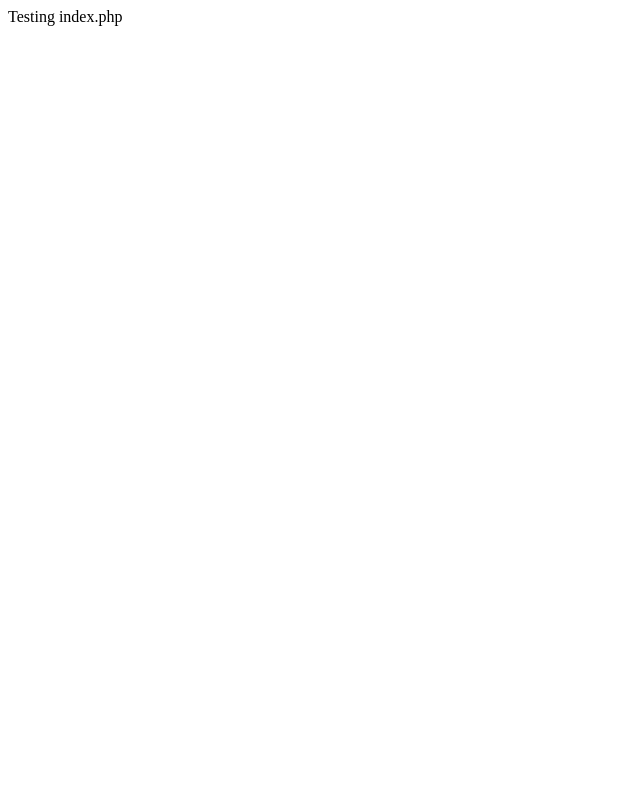
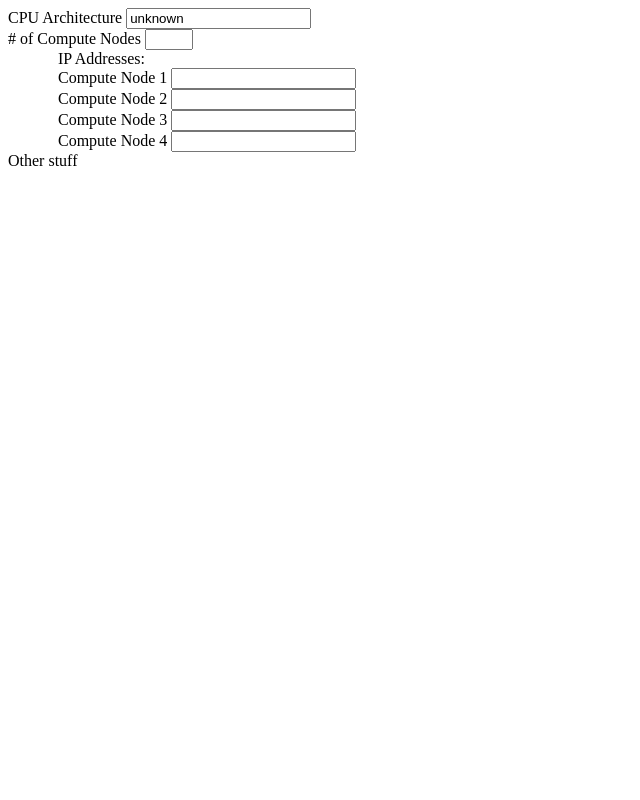
Before and after one commit to samschmalz/OpenHPC-Setup, a PHP site: page / in a window 1280 px wide. Before the commit the part shown is almost empty. Shown: the whole page, without its empty margins (0-640 px from the left). Run offline with PHP 8.4, Linux system fonts and the light colour scheme.

Commit message:
Basic layout created
While I still need to figure out what information I can get automatically, I'm adding fields for IP address for each compute node.  This also lets me play with formatting such as indenting blocks of the form.  I'm not using CSS for this yet, but if  I have enough blocks then I might implement some basic changes although I'd like to avoid using Bootstrap.

```diff
--- a/index.php
+++ b/index.php
@@ -1,12 +1,33 @@
 <?php
 	session_start();
+	if (!isset($_SESSION["arch"]))
+	{
+		$_SESSION['arch'] = `uname -p`;
+	}
 ?>
 
 <html>
 <head>
-	<title>Test Index</title>
+	<title>OpenHPC Setup</title>
 </head>
 <body>
-	Testing index.php
+	<form method="post">
+		<label for="Architecture">CPU Architecture</label>
+		<input type="text" name="Architecture" value=<?php echo $_SESSION['arch']; ?> required><br>
+		<label for="compute-count"># of Compute Nodes</label>
+		<input type="number" name="compute-count" min="1" max="4" required><br>
+		<div style="padding-left: 50px">
+			IP Addresses:<br>
+			<label for="compute-ip-1">Compute Node 1</label>
+			<input type="text" name="compute-ip-1"><br>
+			<label for="compute-ip-2">Compute Node 2</label>
+			<input type="text" name="compute-ip-2"><br>
+			<label for="compute-ip-3">Compute Node 3</label>
+			<input type="text" name="compute-ip-3"><br>
+			<label for="compute-ip-4">Compute Node 4</label>
+			<input type="text" name="compute-ip-4"><br>
+		</div>
+		Other stuff
+	</form>
 </body>
 </html>
```
Also changed, not shown: 1 other file.
